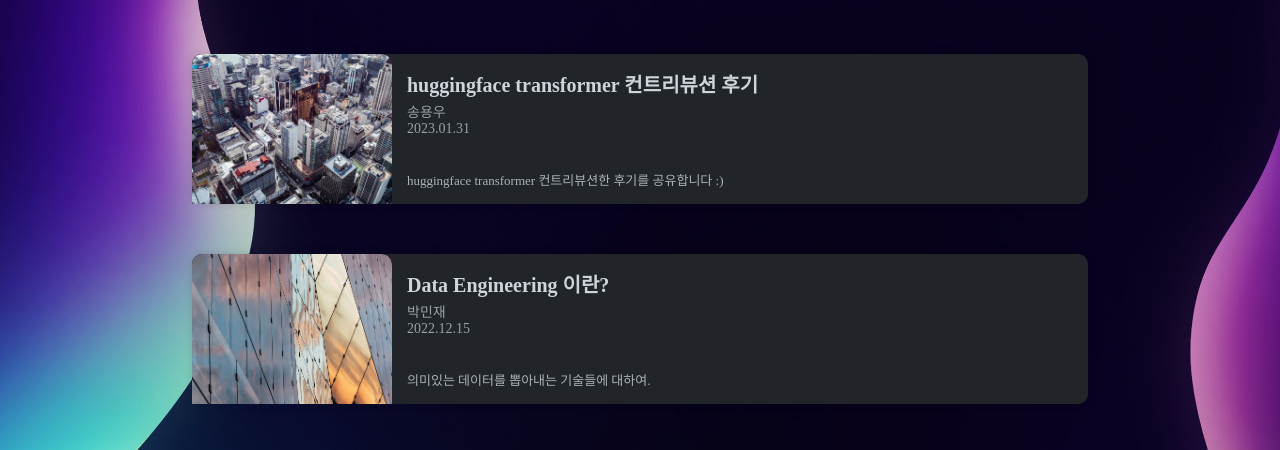
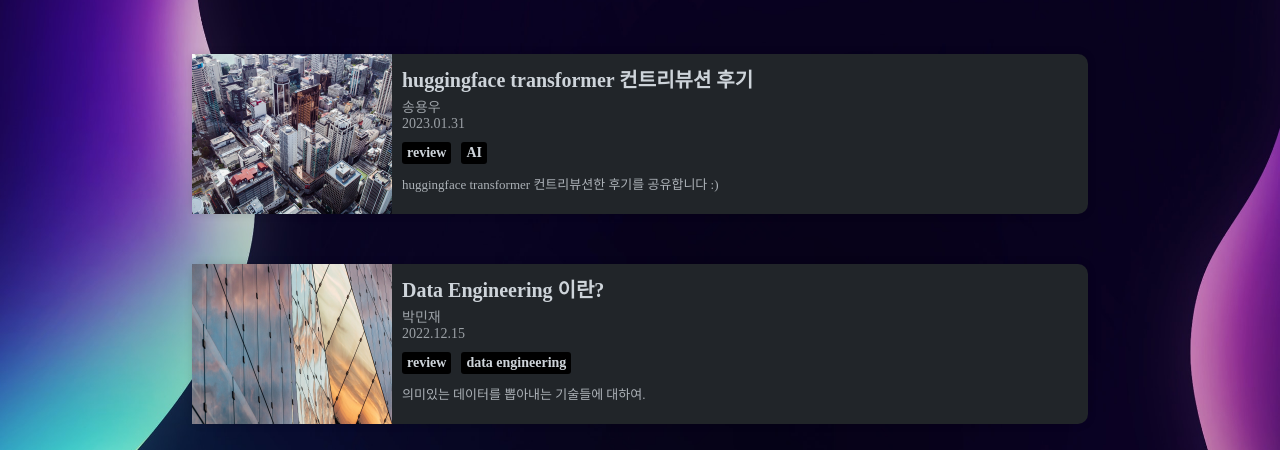
Before and after one commit to Dcom-KHU/dcom-landing-page, a Gatsby site: page /posts in a window 1280 px wide. Shown: the part 350-800 px from the top of the page. Built offline with nearby package versions, Linux system fonts and the light colour scheme; Gatsby itself is replaced by a stand-in of ours.

Commit message:
feat: update PostItem categories

```diff
--- a/content/posts/posts.json
+++ b/content/posts/posts.json
@@ -5,12 +5,14 @@
     "author": "송용우",
     "thumbnail": "recreation.jpg",
     "description": "huggingface transformer 컨트리뷰션한 후기를 공유합니다 :)",
+    "categories": ["review", "AI"],
     "link": "https://facerain.club/huggingface-contribution/"
   },
   {
     "title": "Data Engineering 이란?",
     "date": "2022.12.15",
     "author": "박민재",
+    "categories": ["review", "data engineering"],
     "thumbnail": "physics-helper.jpg",
     "description": "의미있는 데이터를 뽑아내는 기술들에 대하여.",
     "link": "https://justkode.kr/data-engineering/what-is-data-engineering"
--- a/src/components/home/Landing.js
+++ b/src/components/home/Landing.js
@@ -1,7 +1,6 @@
 import React from "react"
 import styled from "@emotion/styled"
 import GlobalStyle from "../common/GlobalStyle"
-import ImageSlider from "./ImageSlider"
 import Title from "./Title"
 import Story from "./Story"
 import Contact from "./Contact"
@@ -20,7 +19,6 @@ const Landing = () => {
     <LandingWrapper>
       <Title />
       <Story />
-      <ImageSlider />
       <Contact />
       <GlobalStyle />
     </LandingWrapper>
--- a/src/components/posts/PostItem.js
+++ b/src/components/posts/PostItem.js
@@ -2,6 +2,7 @@ import React from "react"
 import styled from "@emotion/styled"
 import { Link } from "gatsby"
 import Img from "gatsby-image"
+import oc from "open-color"
 
 const PostItemWrapper = styled(Link)`
   text-decoration: none;
@@ -23,7 +24,6 @@ const PostItemWrapper = styled(Link)`
 
 const ThumbnailImageContainer = styled.div`
   width: 100%;
-  border-radius: 10px 10px 0 0;
   max-width: 200px;
   height: 100%;
   overflow: hidden;
@@ -31,8 +31,7 @@ const ThumbnailImageContainer = styled.div`
 const ThumbnailImage = styled(Img)`
   width: 100%;
   max-width: 200px;
-  height: 150px;
-  border-radius: 10px 10px 0 0;
+  height: 20vh;
   transition: 0.4s linear;
   overflow: hidden;
   &:hover {
@@ -45,8 +44,9 @@ const PostItemContent = styled.div`
   display: flex;
   flex-direction: column;
   align-items: flex-start;
-  padding: 15px;
+  padding: 10px;
   width: 40vw;
+  height: 20vh;
 `
 
 const Title = styled.div`
@@ -82,19 +82,18 @@ const Category = styled.div`
 `
 
 const CategoryItem = styled.div`
-  margin: 2.5px 5px;
+  margin: 0px 5px;
   padding: 3px 5px;
   border-radius: 3px;
   background: black;
   font-size: 14px;
   font-weight: 700;
-  color: white;
+  color: ${oc.gray[4]};
 `
 
 const Description = styled.div`
   display: -webkit-box;
   overflow: hidden;
-  margin-top: auto;
   text-overflow: ellipsis;
   white-space: normal;
   overflow-wrap: break-word;
@@ -104,7 +103,15 @@ const Description = styled.div`
   opacity: 0.8;
 `
 
-const PostItem = function ({ title, date, description, link, fluid, author }) {
+const PostItem = function ({
+  title,
+  date,
+  description,
+  link,
+  fluid,
+  author,
+  categories,
+}) {
   return (
     <PostItemWrapper to={link}>
       <ThumbnailImageContainer>
@@ -115,6 +122,11 @@ const PostItem = function ({ title, date, description, link, fluid, author }) {
         <Title>{title}</Title>
         <Author>{author}</Author>
         <Date>{date}</Date>
+        <Category>
+          {categories.map(item => (
+            <CategoryItem key={item}>{item}</CategoryItem>
+          ))}
+        </Category>
         <Description>{description}</Description>
       </PostItemContent>
     </PostItemWrapper>
--- a/src/components/posts/PostList.js
+++ b/src/components/posts/PostList.js
@@ -30,6 +30,7 @@ const PostList = function ({ nodes }) {
             date,
             description,
             link,
+            categories,
             author,
             thumbnail: {
               childImageSharp: { fluid },
@@ -44,6 +45,7 @@ const PostList = function ({ nodes }) {
             author={author}
             link={link}
             fluid={fluid}
+            categories={categories}
           />
         )
       )}
--- a/src/pages/posts.js
+++ b/src/pages/posts.js
@@ -71,6 +71,7 @@ export const query = graphql`
           date
           description
           link
+          categories
           author
           thumbnail {
             childImageSharp {
```
Also changed, not shown: src/components/home/Story.js (+8 -4 lines).
